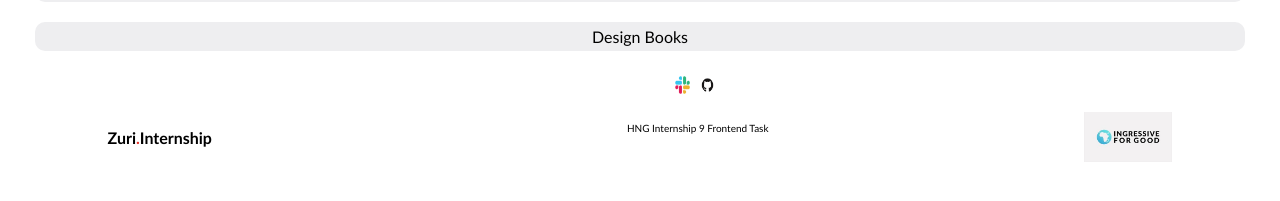
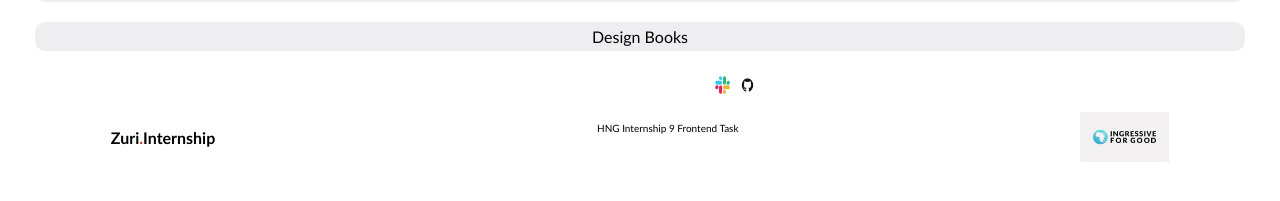
Before and after one commit to pengoJames/intern-stage-one, a React (Create React App) app: page / in a window 1280 px wide. Shown: the part 449-650 px from the top of the page. Built offline with nearby package versions, Linux system fonts and the light colour scheme.

Commit message:
Fix icons

```diff
--- a/src/App.css
+++ b/src/App.css
@@ -55,7 +55,7 @@ body {
 }
 
 .icons {
-  margin-left: 660px;
+  margin-left: 700px;
   padding: 10px;
 }
 
@@ -73,7 +73,7 @@ body {
 
 .intern {
   font-weight: bold;
-  margin-right: 200px;
+  margin-right: 160px;
 }
 
 .intern span {
@@ -82,7 +82,7 @@ body {
 
 .phase {
   font-size: 10px;
-  margin-right: 100px;
+  margin-right: 120px;
 }
 
 .ingressive_logo {
```
